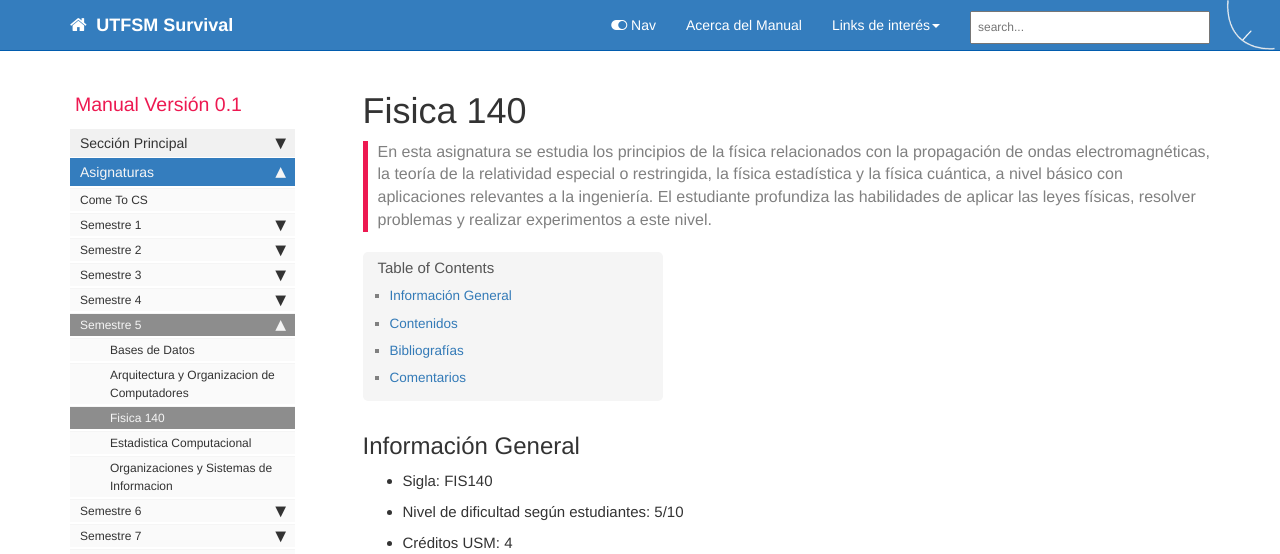
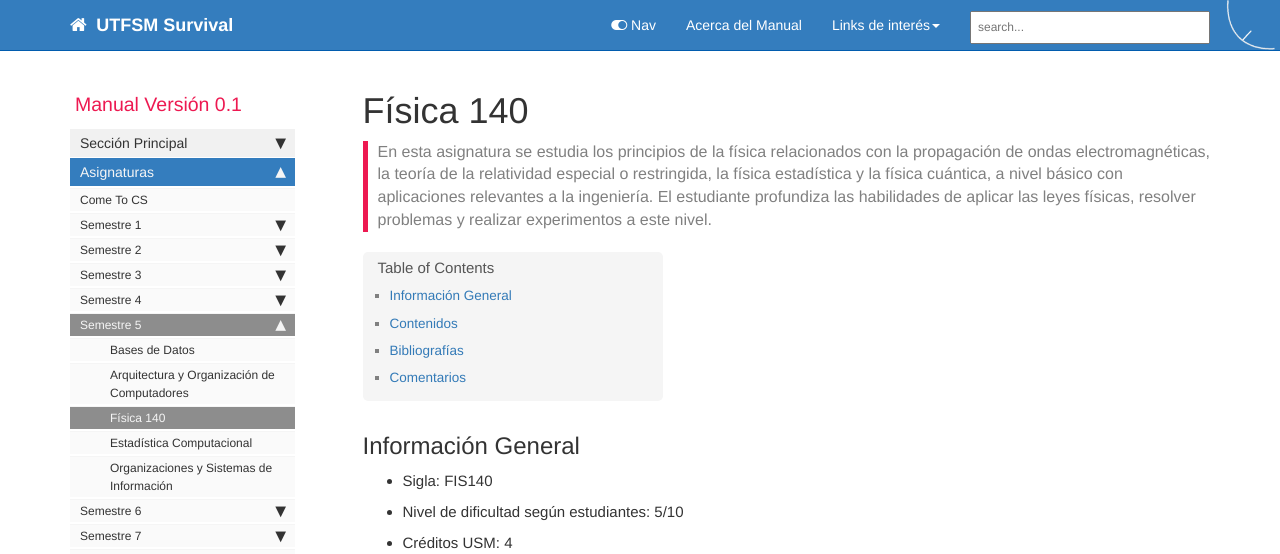
Before and after one commit to CEEINF-UTFSM/utfsm-survival-guide, a Jekyll site: the page built from pages/semestre-5/semestre5_FIS140.md, in a window 1280 px wide and 900 px high. Shown: the top 554 px of the window. Built offline with Jekyll 4.4.1, drawn with Linux system fonts in a browser that asks for light colours; comment, search, counter and statistics services are not loaded.

Commit message:
corrección ortofgrafía títulos sidebar uwu

```diff
--- a/_data/sidebars/main_sidebar.yml
+++ b/_data/sidebars/main_sidebar.yml
@@ -10,7 +10,7 @@ entries:
     output: web, pdf
     folderitems:
 
-    - title: Introduction
+    - title: Introducción
       url: /index.html
       output: web, pdf
       type: homepage
@@ -83,7 +83,7 @@ entries:
           url: /semestre2_FIS110.html
           output: web
 
-        - title: Introducción A La Ingeniería
+        - title: Introducción a La Ingeniería
           url: /semestre2_IWG101.html
           output: web
 
@@ -135,7 +135,7 @@ entries:
           url: /semestre4_INF253.html
           output: web
 
-        - title: ECONOMIA I-A
+        - title: Economía I-A
           url: /semestre4_IWN170.html
           output: web
 
@@ -151,19 +151,19 @@ entries:
           url: /semestre5_INF239.html
           output: web
 
-        - title: Arquitectura y Organizacion de Computadores
+        - title: Arquitectura y Organización de Computadores
           url: /semestre5_INF245.html
           output: web
 
-        - title: Fisica 140
+        - title: Física 140
           url: /semestre5_FIS140.html
           output: web
 
-        - title: Estadistica Computacional
+        - title: Estadística Computacional
           url: /semestre5_INF280.html
           output: web
 
-        - title: Organizaciones y Sistemas de Informacion
+        - title: Organizaciones y Sistemas de Información
           url: /semestre5_INF270.html
           output: web
 
@@ -171,7 +171,7 @@ entries:
         output: web
         subfolderitems:
 
-        - title: Analisis y Diseño de Software
+        - title: Análisis y Diseño de Software
           url: /semestre6_INF236.html
           output: web
 
@@ -238,7 +238,7 @@ entries:
       - title: Semestre 9
         output: web
         subfolderitems:
-        - title: Gestion de Proyectos de Informatica
+        - title: Gestión de Proyectos de Informatica
           url: /semestre9_GESTIP.html
           output: web
 
--- a/pages/semestre-5/semestre5_FIS140.md
+++ b/pages/semestre-5/semestre5_FIS140.md
@@ -1,5 +1,5 @@
 ---
-title: Fisica 140
+title: Física 140
 keywords: fisica, fisica 4, relatividad
 last_updated: Dec 22, 2020
 summary: En esta asignatura se estudia los principios de la física relacionados con la propagación de ondas electromagnéticas, la teoría de la relatividad especial o restringida, la física estadística y la física cuántica, a nivel básico con aplicaciones relevantes a la ingeniería. El estudiante profundiza las habilidades de aplicar las leyes físicas, resolver problemas y realizar experimentos a este nivel.
--- a/pages/semestre-5/semestre5_INF245.md
+++ b/pages/semestre-5/semestre5_INF245.md
@@ -1,5 +1,5 @@
 ---
-title: Arquitectura y Organizacion de Computadores [ARQUI]
+title: Arquitectura y Organización de Computadores [ARQUI]
 keywords: Arqui, arquitectura
 last_updated: Dec 22, 2020
 summary: La asignatura entrega los conceptos fundamentales que permiten comprender la organización de los computadores modernos y acercarse a una disciplina que está en constante cambio y que es básica para crear sistemas de software eficientes. Además, muestra la interdependencia entre los programas computacionales y la arquitectura de hardware que lo sustenta.
```
Also changed, not shown: pages/semestre-4/semestre4_IWN170.md (+1 -1 lines).
